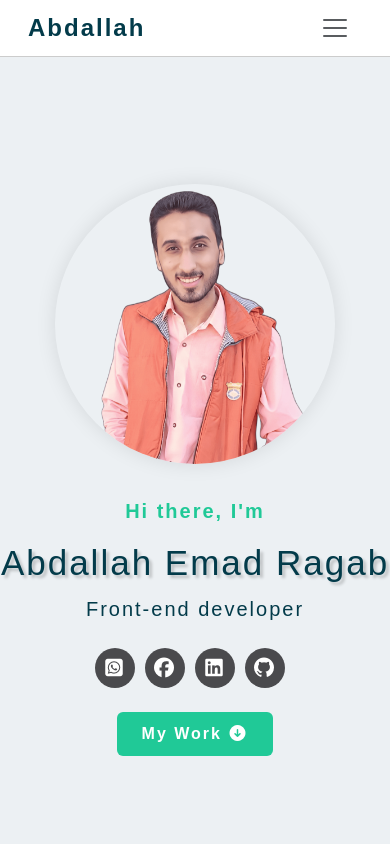
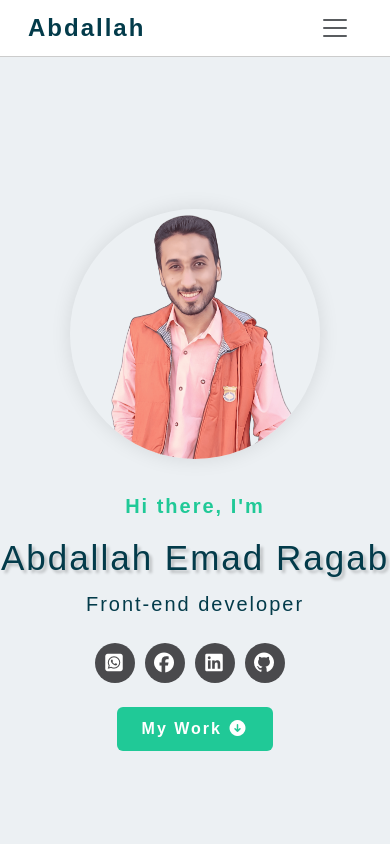
Before and after one commit to AbdallahEmadEl3alamy/portfolio, a React (Vite) app: page / in a window 390 px wide. Shown: the top 844 px of the page. Built offline with nearby package versions, Linux system fonts and the light colour scheme.

Commit message:
Fixing Main padding bug v3

```diff
--- a/src/components/Main/styles.module.css
+++ b/src/components/Main/styles.module.css
@@ -62,7 +62,7 @@
     width: 450px;
     height: 450px;
     border-radius: 50%;
-    box-shadow: 0 0 20px rgba(0, 0, 0, 0.1);
+    box-shadow: 0 0 20px var(--card-shadow);
     object-fit: cover;
 }
 
@@ -79,7 +79,7 @@
 
 @media (max-width: 991px) {
     .bgMain {
-        margin-top: 40px;
+        margin-top: 50px;
     }
 
     .mainSection {
@@ -93,8 +93,8 @@
     }
 
     .mainAvatar {
-        width: 280px;
-        height: 280px;
+        width: 250px;
+        height: 250px;
         margin-top: 3rem !important;
         margin-bottom: 2rem !important;
     }
```
